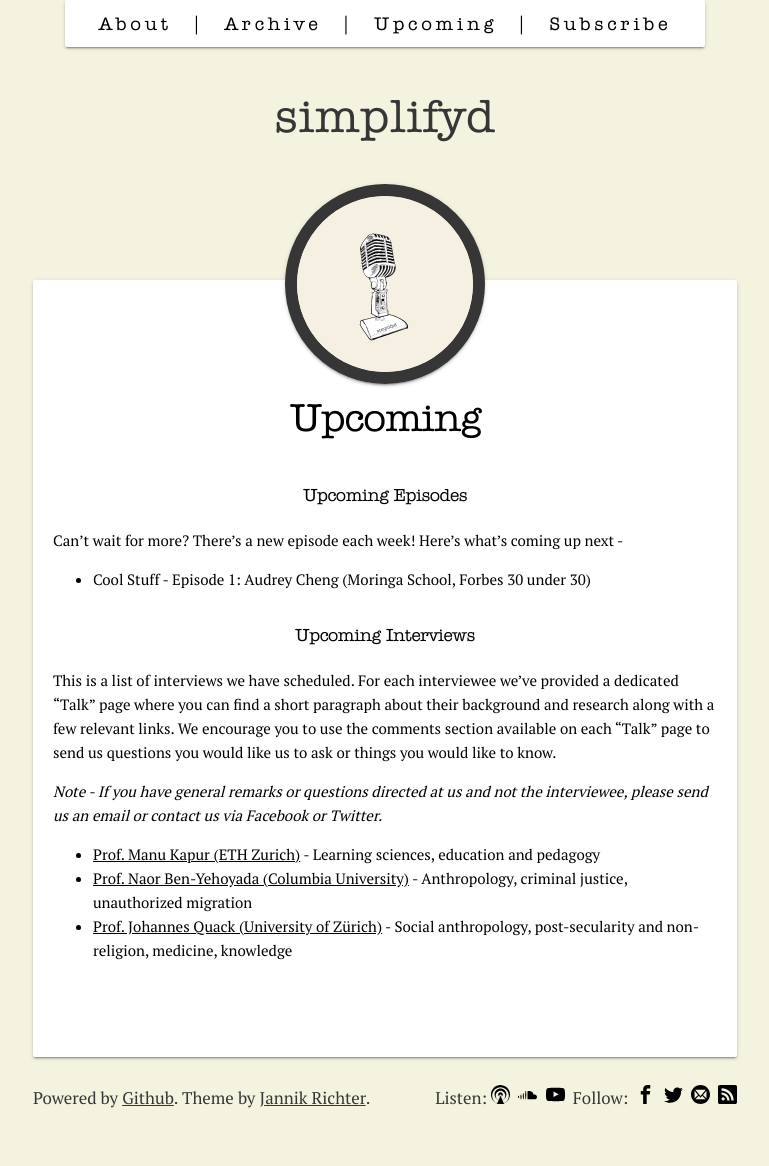
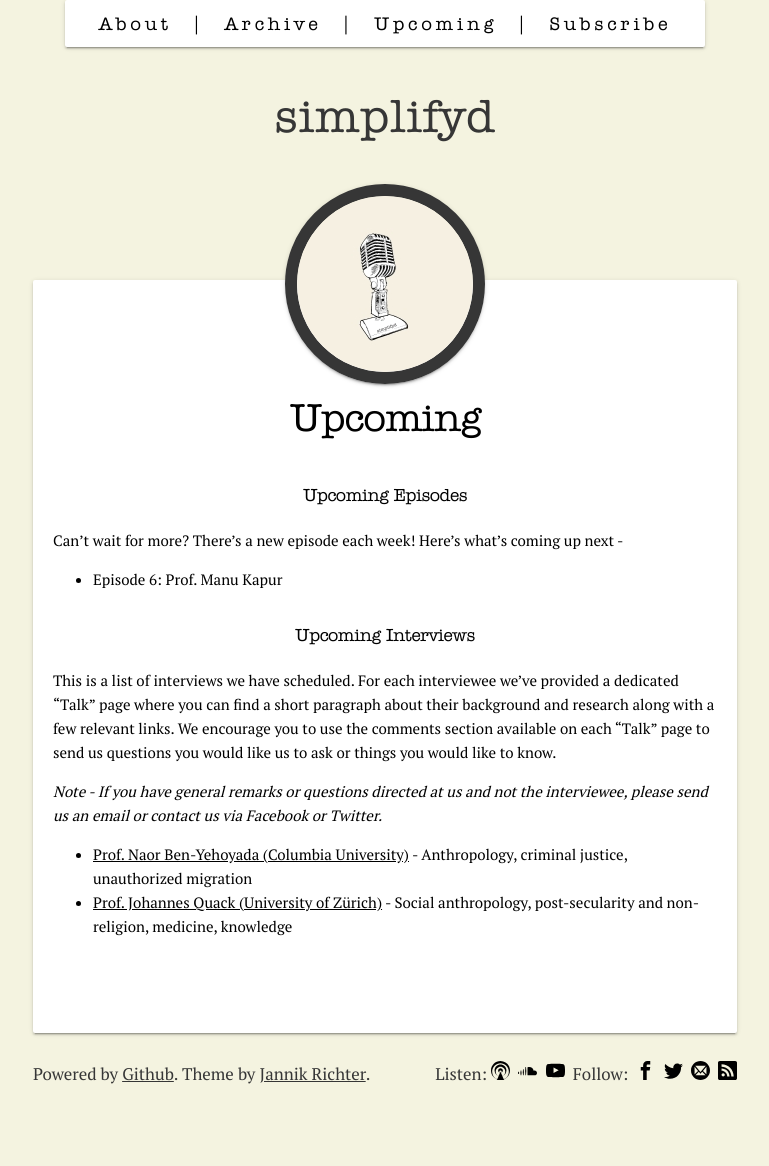
Before and after one commit to gsidhu/simplifyd, a Jekyll site: the page built from upcoming.md, in a window 1280 px wide. Shown: the whole page, without its empty margins (255-1024 px from the left). Built offline with Jekyll 4.4.1, drawn with Linux system fonts in a browser that asks for light colours; after the commit the page ends 1142 px from its top, so only the background shows below that.

Commit message:
Cool stuff ep 1

```diff
--- a/index.html
+++ b/index.html
@@ -7,7 +7,7 @@ layout: default
 <!--    <a class="email" href="mailto:{{site.email}}">{{site.email}}</a> -->
 <!--    <p class="description">{{ site.description }}</p>-->
 <!--    <a href="about" class="btn">About Us</a> -->
-		<p class="description"> News: Episode 5 out now! </p>
+		<p class="description"> News: Cool Stuff Episode 1 out now! </p>
 		<p id="links">
 		<a href="https://itunes.apple.com/ch/podcast/simplifyd/id1202579757?l=en" title="Subscribe on iTunes"><img src="/assets/icons/appleinc.svg"></a>
 		<!--<a href="#" title="Subscribe on Google Play Music"><img src="/assets/icons/headphones.svg"></a>-->
--- a/upcoming.md
+++ b/upcoming.md
@@ -7,13 +7,12 @@ permalink: /upcoming/
 ##### Upcoming Episodes
 Can't wait for more? There's a new episode each week! Here's what's coming up next -
 
-* Cool Stuff - Episode 1: Audrey Cheng (Moringa School, Forbes 30 under 30)
+* Episode 6: Prof. Manu Kapur
 
 ##### Upcoming Interviews
 This is a list of interviews we have scheduled. For each interviewee we've provided a dedicated "Talk" page where you can find a short paragraph about their background and research along with a few relevant links. We encourage you to use the comments section available on each "Talk" page to send us questions you would like us to ask or things you would like to know.
 
 _Note - If you have general remarks or questions directed at us and not the interviewee, please send us an email or contact us via Facebook or Twitter._
 
-* [Prof. Manu Kapur (ETH Zurich)](/upcoming/manu-kapur) - Learning sciences, education and pedagogy
 * [Prof. Naor Ben-Yehoyada (Columbia University)](/upcoming/naor-ben-yehoyada) - Anthropology, criminal justice, unauthorized migration
 * [Prof. Johannes Quack (University of Zürich)](/upcoming/johannes-quack) - Social anthropology, post-secularity and non-religion, medicine, knowledge
```
Also changed, not shown: _posts/2017-03-13-cool-stuff-ep-1-audrey-cheng.md (added, +18 -0 lines), upcoming/manu-kapur.md (deleted, +0 -10 lines).
